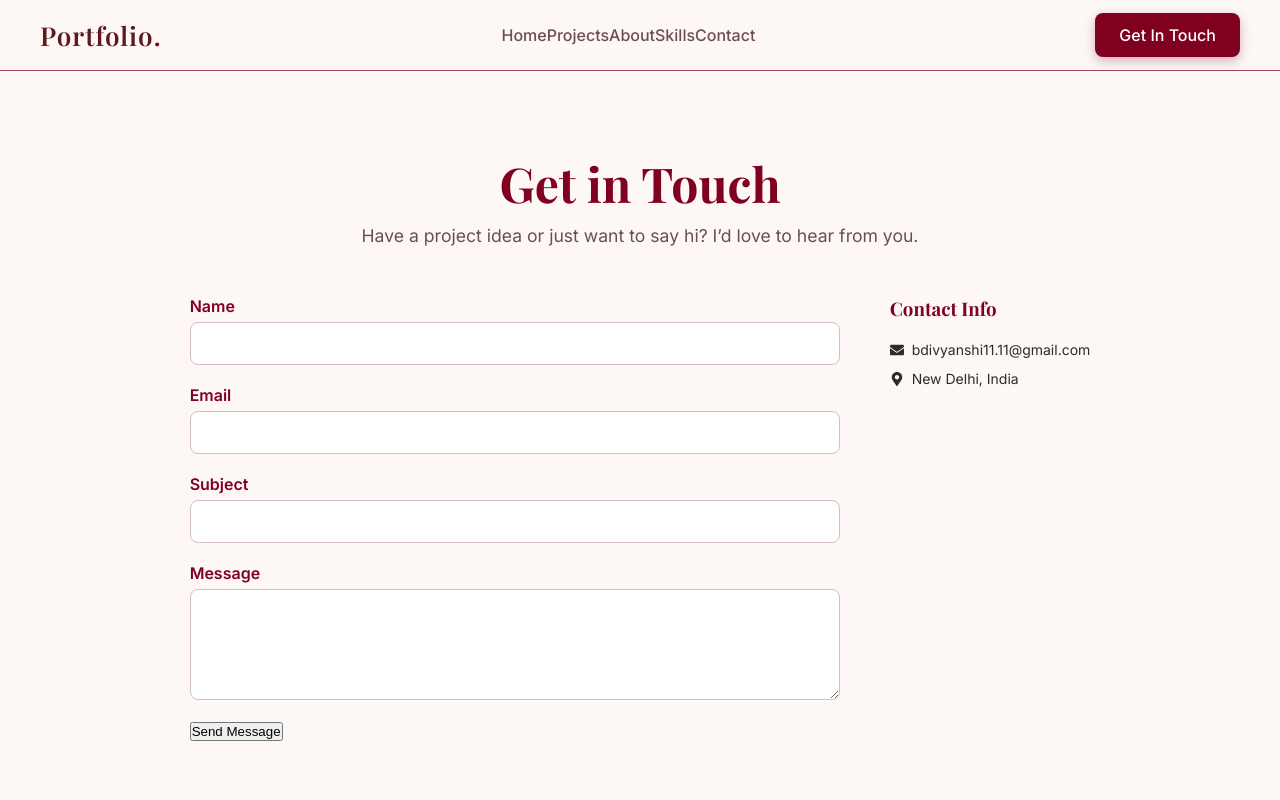
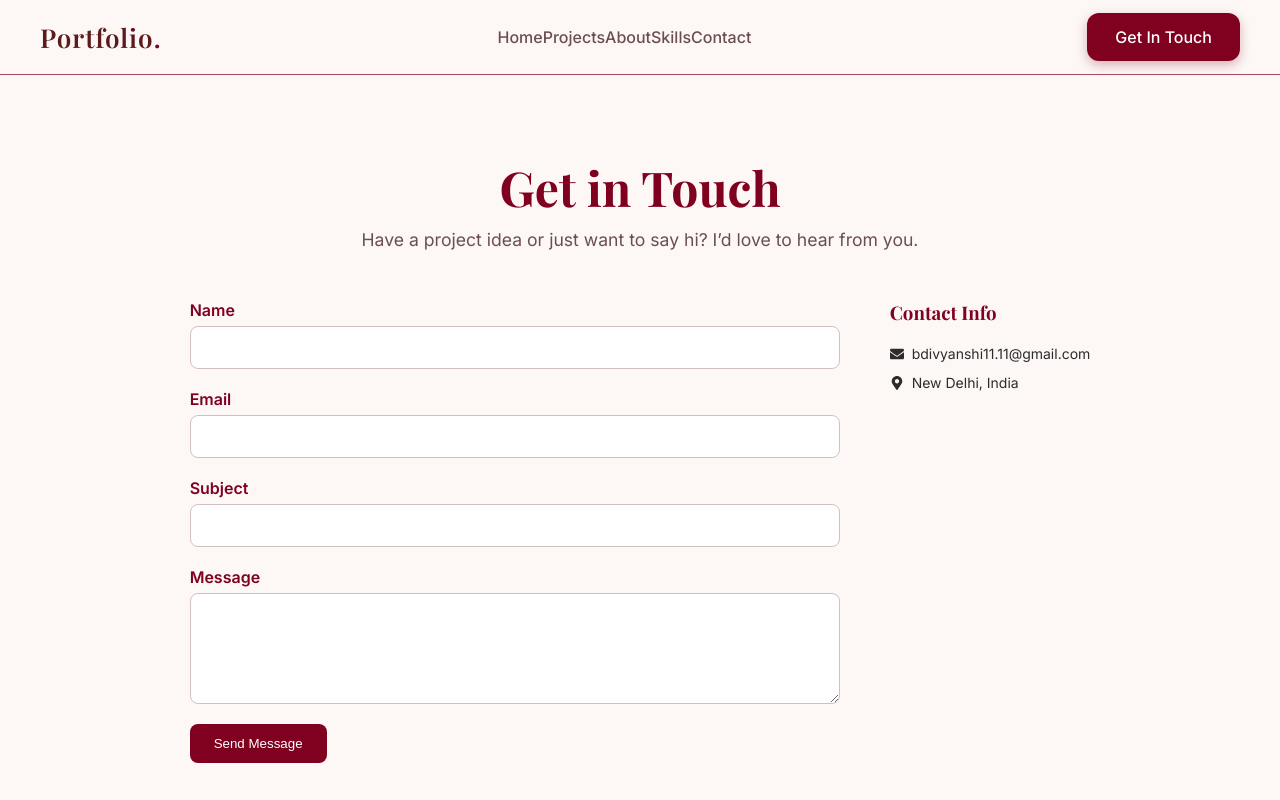
Before and after one commit to BhadauriaDivya/PortfolioDivyanshiBhadauria, a React (Vite) app in the folder FrontEnd/: page /contactUs in a window 1280 px wide. Shown: the top 800 px of the page. Built offline with nearby package versions, Linux system fonts and the light colour scheme.

Commit message:
Update ContactUsPage.css

```diff
--- a/FrontEnd/src/Components/ContactUsPage/ContactUsPage.css
+++ b/FrontEnd/src/Components/ContactUsPage/ContactUsPage.css
@@ -54,7 +54,7 @@
     font-size: 14px;
   }
 
-  .btn-primary {
+  .btn-primary-submit {
     background-color: #800020;
     color: #fff;
     padding: 12px 24px;
@@ -64,7 +64,7 @@
     transition: 0.3s ease;
   }
 
-  .btn-primary:hover {
+  .btn-primary-submit:hover {
     background-color: #5C1A1B;
   }
 
```
